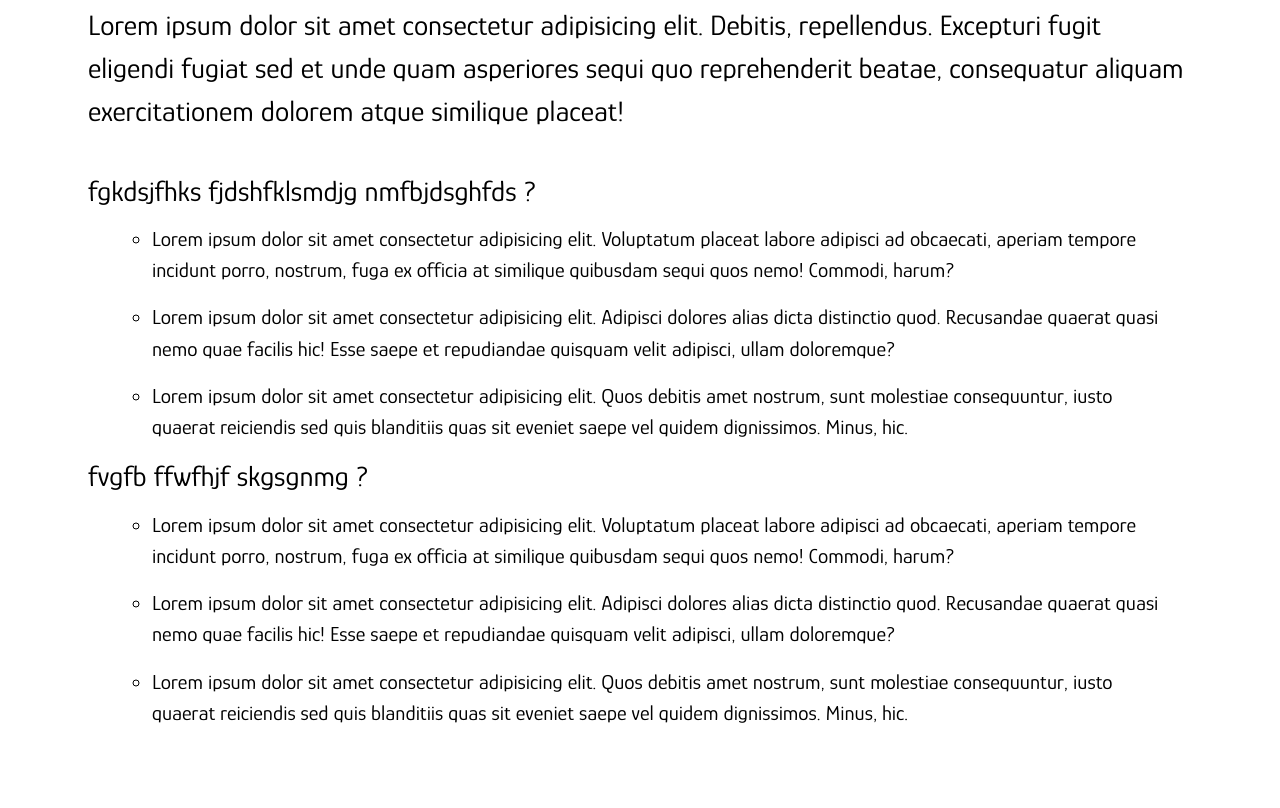
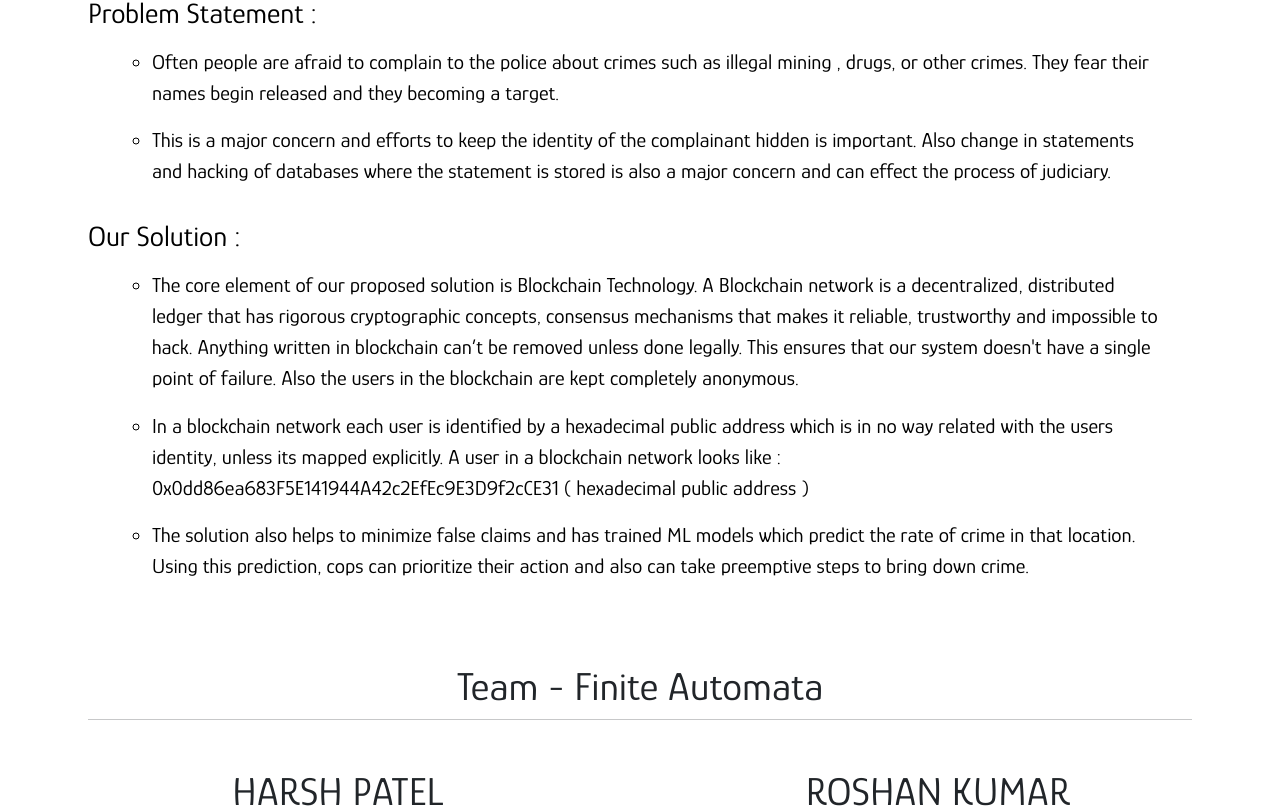
Before and after one commit to harshpatel63/ACS, a React (Create React App) app: page /about in a window 1280 px wide. Shown: the part 676-1484 px from the top of the page. Built offline with nearby package versions, Linux system fonts and the light colour scheme.

Commit message:
about updated

```diff
--- a/src/components/About.jsx
+++ b/src/components/About.jsx
@@ -18,58 +18,30 @@ function About() {
                 <div className="overlay"></div>
             </div>
             <div className="home_info">
-                <p>
-                    Lorem ipsum dolor sit amet consectetur adipisicing elit.
-                    Debitis, repellendus. Excepturi fugit eligendi fugiat sed et
-                    unde quam asperiores sequi quo reprehenderit beatae,
-                    consequatur aliquam exercitationem dolorem atque similique
-                    placeat!
-                </p>
-                <h3>fgkdsjfhks fjdshfklsmdjg nmfbjdsghfds ?</h3>
+                <h3>Problem Statement :</h3>
                 <ul>
                     <li>
-                        Lorem ipsum dolor sit amet consectetur adipisicing elit.
-                        Voluptatum placeat labore adipisci ad obcaecati, aperiam
-                        tempore incidunt porro, nostrum, fuga ex officia at
-                        similique quibusdam sequi quos nemo! Commodi, harum?
+                    Often people are afraid to complain to the police about crimes such as illegal mining , drugs, or other crimes. They fear their names begin released and they becoming a target.
                     </li>
                     <li>
-                        Lorem ipsum dolor sit amet consectetur adipisicing elit.
-                        Adipisci dolores alias dicta distinctio quod. Recusandae
-                        quaerat quasi nemo quae facilis hic! Esse saepe et
-                        repudiandae quisquam velit adipisci, ullam doloremque?
+                    This is a major concern and efforts to keep the identity of the complainant hidden is important. Also change in statements and hacking of databases where the statement is stored is also a major concern and can effect the process of judiciary.
+                    </li>
+                </ul>
+                <h3>Our Solution :</h3>
+                <ul>
+                    <li>
+                    The core element of our proposed solution is Blockchain Technology. A Blockchain network is a decentralized, distributed ledger that has rigorous cryptographic concepts, consensus mechanisms that makes it reliable, trustworthy and impossible to hack. Anything written in blockchain can’t be removed unless done legally. This ensures that our system doesn't have a single point of failure. Also the users in the blockchain are kept completely anonymous.
                     </li>
                     <li>
-                        Lorem ipsum dolor sit amet consectetur adipisicing elit.
-                        Quos debitis amet nostrum, sunt molestiae consequuntur,
-                        iusto quaerat reiciendis sed quis blanditiis quas sit
-                        eveniet saepe vel quidem dignissimos. Minus, hic.
-                    </li>
-                </ul>
-                <h3>fvgfb ffwfhjf skgsgnmg ?</h3>
-                <ul>
-                    <li>
-                        Lorem ipsum dolor sit amet consectetur adipisicing elit.
-                        Voluptatum placeat labore adipisci ad obcaecati, aperiam
-                        tempore incidunt porro, nostrum, fuga ex officia at
-                        similique quibusdam sequi quos nemo! Commodi, harum?
+                    In a blockchain network each user is identified by a hexadecimal public address which is in no way related with the users identity, unless its mapped explicitly. A user in a blockchain network looks like : 0x0dd86ea683F5E141944A42c2EfEc9E3D9f2cCE31 ( hexadecimal public address )
                     </li>
                     <li>
-                        Lorem ipsum dolor sit amet consectetur adipisicing elit.
-                        Adipisci dolores alias dicta distinctio quod. Recusandae
-                        quaerat quasi nemo quae facilis hic! Esse saepe et
-                        repudiandae quisquam velit adipisci, ullam doloremque?
-                    </li>
-                    <li>
-                        Lorem ipsum dolor sit amet consectetur adipisicing elit.
-                        Quos debitis amet nostrum, sunt molestiae consequuntur,
-                        iusto quaerat reiciendis sed quis blanditiis quas sit
-                        eveniet saepe vel quidem dignissimos. Minus, hic.
+                    The solution also helps to minimize false claims and has trained ML models which predict the rate of crime in that location. Using this prediction, cops can prioritize their action and also can take preemptive steps to bring down crime.
                     </li>
                 </ul>
             </div>
             <div className="developers">
-                <h1 className="title">DEVELOPER TEAM</h1>
+                <h1 className="title">Team - Finite Automata</h1>
                 <hr />
                 <div className="about_parent_container">
                     <div className="myself">
--- a/src/components/css/About.css
+++ b/src/components/css/About.css
@@ -57,6 +57,7 @@
 
 .home_info h3{
     margin: 1rem 3rem;
+    margin-top: 2rem;
     font-size: 1.8rem;
     text-align: left;
 }
```
